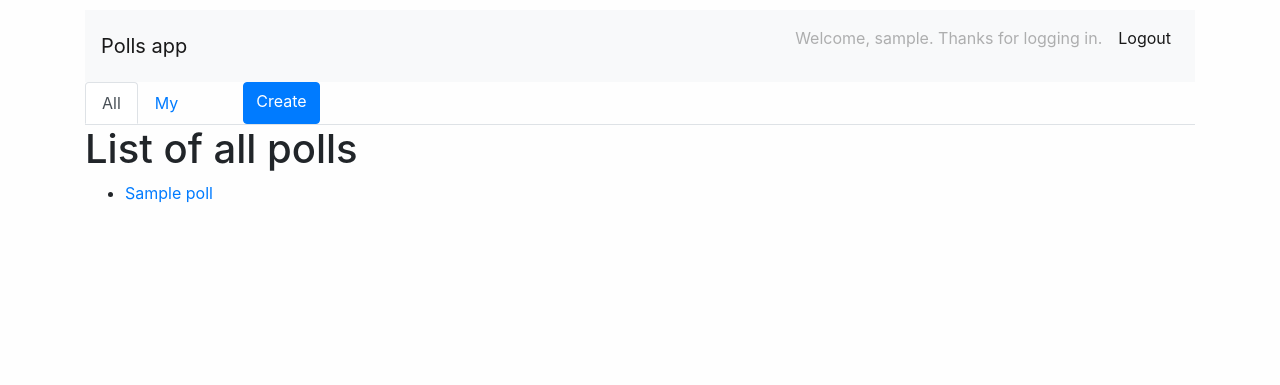
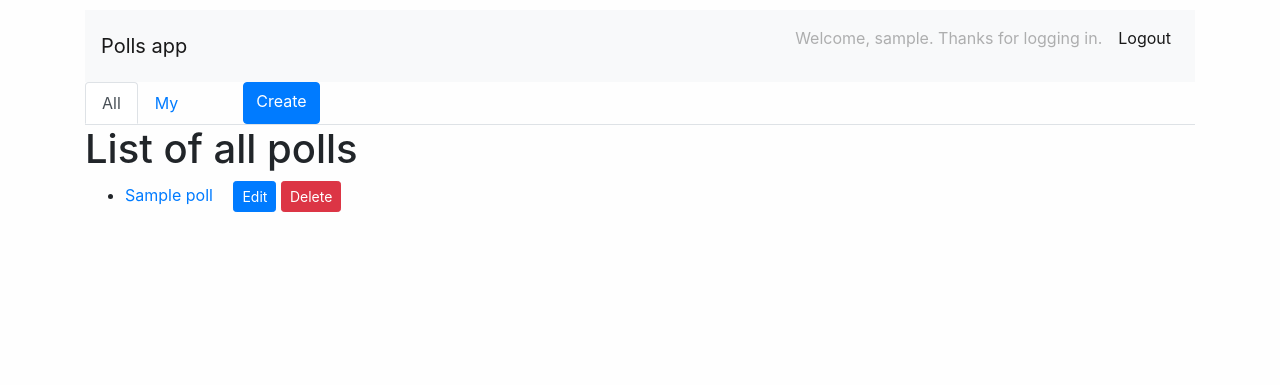
Before and after one commit to anikolaienko/django-simple-webapp, a Django app: page / in a window 1280 px wide. Shown: the top 385 px of the page. Run offline with Django 3.2, Linux system fonts and the light colour scheme; a user stored in the database is signed in; tables that the repository leaves empty hold one stand-in row (values such as "Sample post"); parts of the project's set-up code (start-up, migrations or seed data) failed here and were passed over; some libraries are stand-ins or nearby versions.

Commit message:
added buttons

```diff
--- a/polls/templates/polls/index.html
+++ b/polls/templates/polls/index.html
@@ -18,8 +18,12 @@
         <h1>{{ list_title }}</h1>
         <ul>
         {% for poll in latest_polls_list %}
-            <li>
+            <li class="mb-2">
                 <a href="{% url 'polls:detail' poll.id %}">{{ poll.title }}</a>
+                {% if user.id == poll.author_id %}
+                    <a class="ml-3 btn btn-primary btn-sm" href="#">Edit</a>
+                    <a class="btn btn-danger btn-sm" href="#">Delete</a>
+                {% endif %}
             </li>
         {% endfor %}
         </ul>
```
